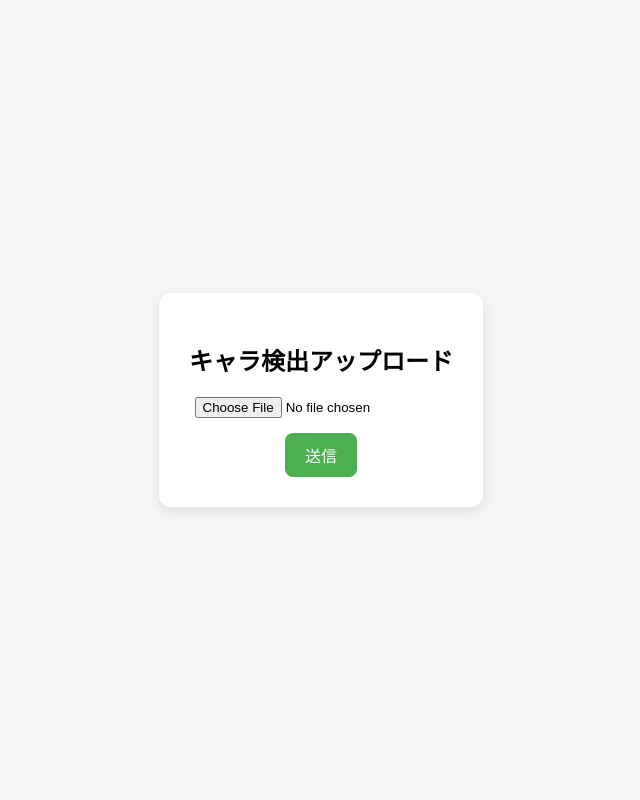
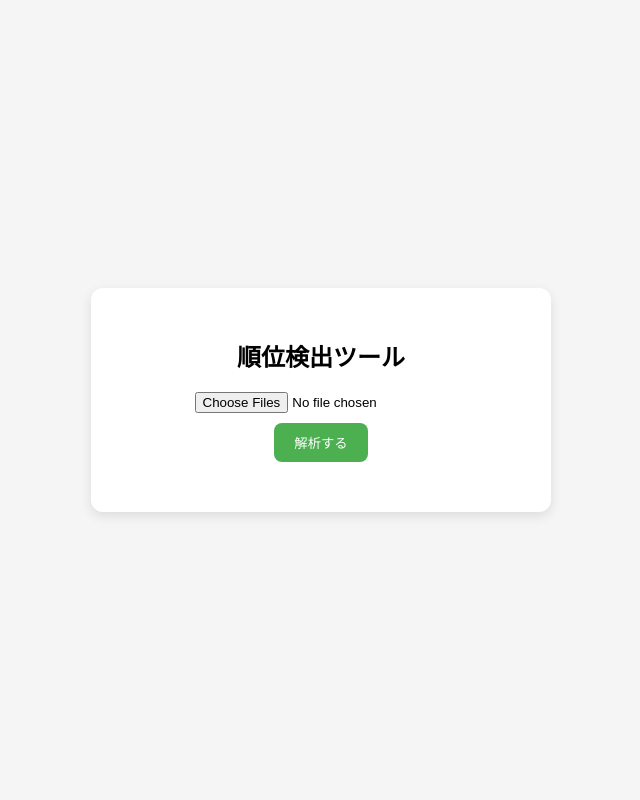
Before and after one commit to sudat1maru/syokiiti, a Flask app: page / in a window 1280 px wide. Shown: the whole page, without its empty margins (319-959 px from the left). Run offline with Flask 3, Linux system fonts and the light colour scheme.

Commit message:
Update index.html

```diff
--- a/templates/index.html
+++ b/templates/index.html
@@ -1,16 +1,14 @@
 <!DOCTYPE html>
 <html>
 <head>
-    <title>キャラ検出</title>
+    <title>順位検出ツール</title>
     <style>
         body {
-            font-family: Arial, sans-serif;
-            background-color: #f5f5f5;
-
+            font-family: Arial;
+            background: #f5f5f5;
             display: flex;
             justify-content: center;
             align-items: center;
-
             height: 100vh;
             margin: 0;
         }
@@ -21,40 +19,71 @@
             border-radius: 12px;
             box-shadow: 0 4px 12px rgba(0,0,0,0.1);
             text-align: center;
-        }
-
-        h2 {
-            margin-bottom: 20px;
-        }
-
-        input[type="file"] {
-            margin-bottom: 15px;
+            width: 400px;
         }
 
         button {
+            margin-top: 10px;
             padding: 10px 20px;
             border: none;
-            background-color: #4CAF50;
+            background: #4CAF50;
             color: white;
             border-radius: 8px;
-            font-size: 16px;
             cursor: pointer;
         }
 
-        button:hover {
-            background-color: #45a049;
+        #result {
+            margin-top: 20px;
+            text-align: left;
+            font-size: 14px;
         }
     </style>
 </head>
 
 <body>
-    <div class="container">
-        <h2>キャラ検出アップロード</h2>
+<div class="container">
+    <h2>順位検出ツール</h2>
 
-        <form action="/upload" method="post" enctype="multipart/form-data">
-            <input type="file" name="image"><br>
-            <button type="submit">送信</button>
-        </form>
-    </div>
+    <input type="file" id="images" multiple>
+    <br>
+    <button onclick="upload()">解析する</button>
+
+    <div id="result"></div>
+</div>
+
+<script>
+function upload() {
+    const files = document.getElementById("images").files;
+    const formData = new FormData();
+
+    for (let i = 0; i < files.length; i++) {
+        formData.append("images", files[i]);
+    }
+
+    fetch("/upload", {
+        method: "POST",
+        body: formData
+    })
+    .then(res => res.json())
+    .then(data => {
+        displayResult(data);
+    });
+}
+
+function displayResult(data) {
+    let html = "";
+
+    for (let label in data) {
+        html += `<h3>${label}</h3>`;
+
+        data[label].forEach(item => {
+            html += `順位${item.rank}位: ${item.file} (Y=${item.y})<br>`;
+        });
+    }
+
+    document.getElementById("result").innerHTML = html;
+}
+</script>
+
 </body>
 </html>
```
